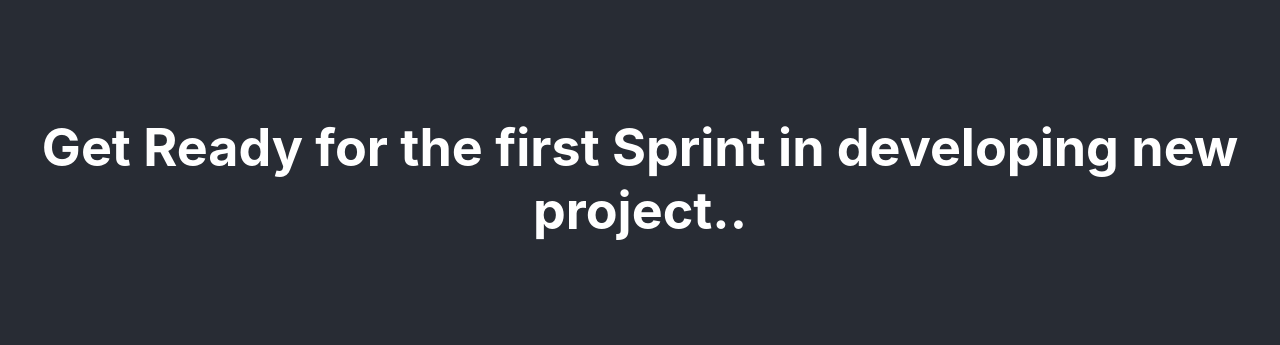
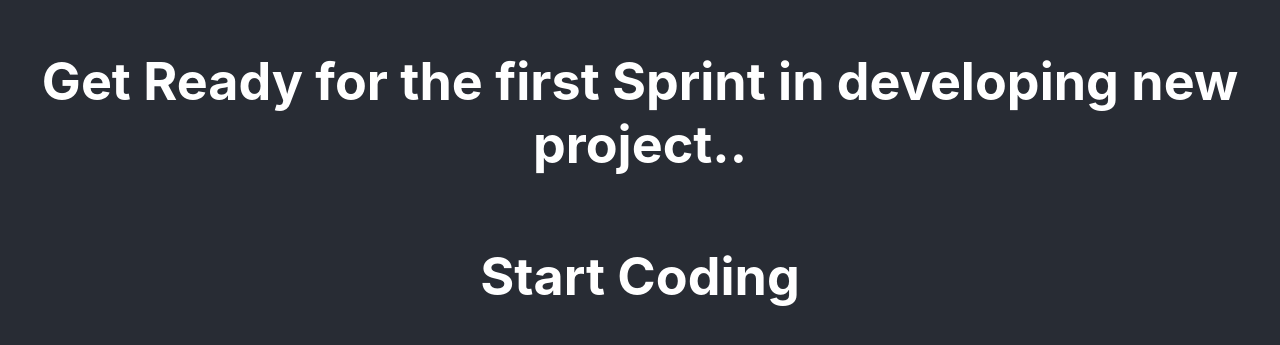
Before and after one commit to shivaprasadmakela/business-app, a React (Create React App) app in the folder business-ui/: page / in a window 1280 px wide. Shown: the part 221-566 px from the top of the page. Built offline with nearby package versions, Linux system fonts and the light colour scheme.

Commit message:
added h1 in app.tsx

```diff
--- a/business-ui/src/App.tsx
+++ b/business-ui/src/App.tsx
@@ -1,5 +1,4 @@
 import React from "react";
-import logo from "./logo.svg";
 import "./App.css";
 
 function App() {
@@ -7,6 +6,7 @@ function App() {
     <div className="App">
       <header className="App-header">
         <h1>Get Ready for the first Sprint in developing new project.. </h1>
+        <h1>Start Coding</h1>
       </header>
     </div>
   );
```
